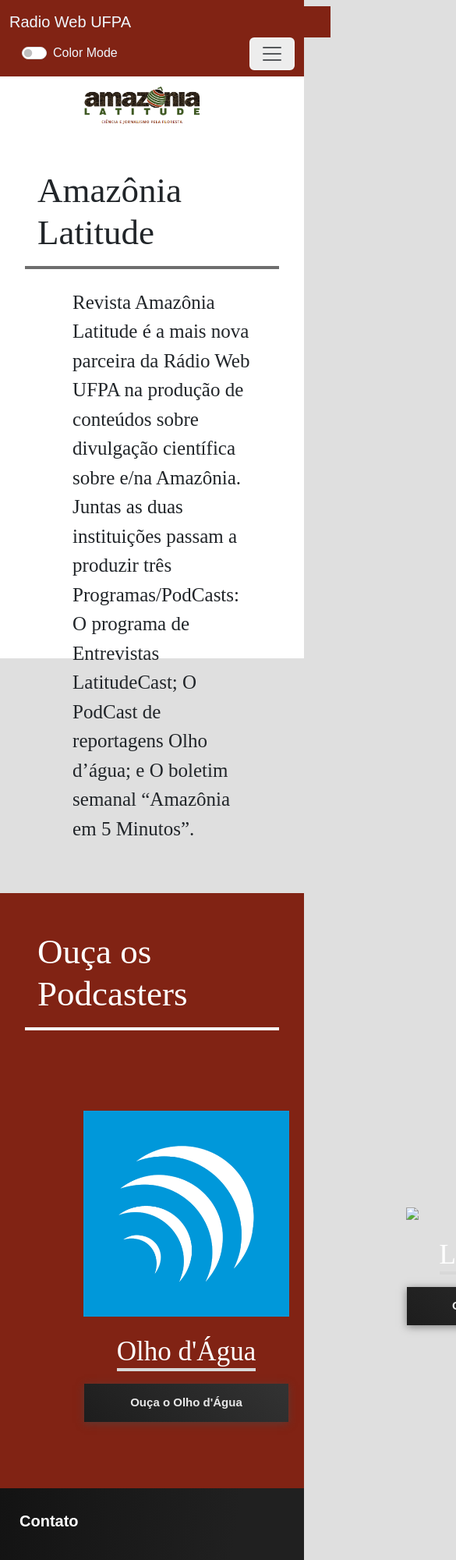
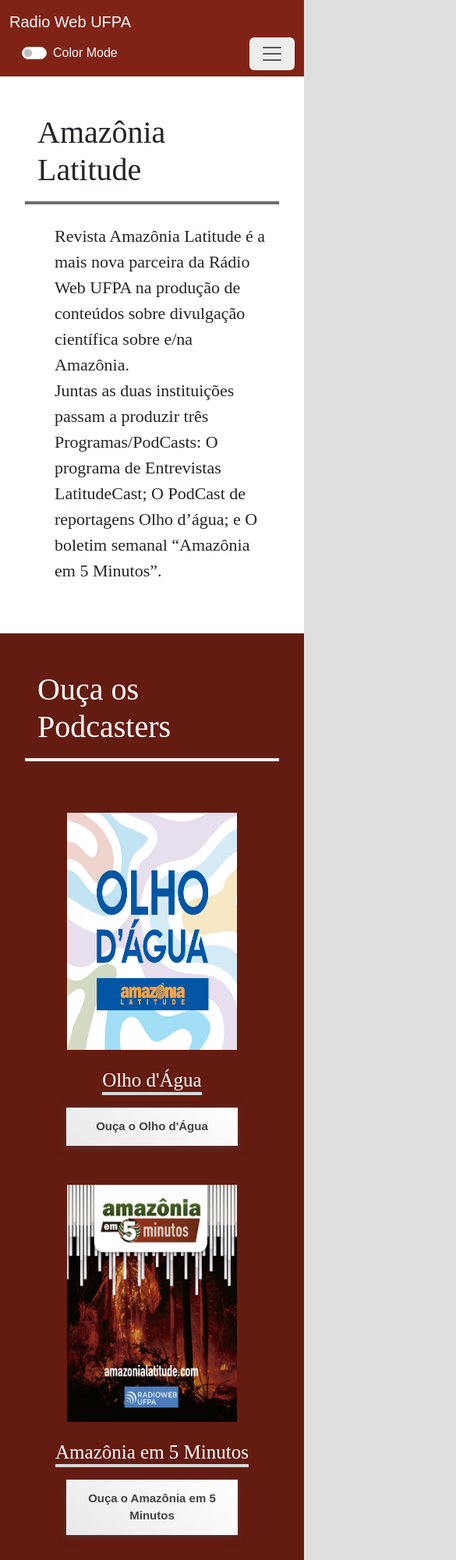
Before and after one commit to AnaCaroline1/amazonia-latitude, a plain HTML site: page amzonia_latitude/index.html in a window 390 px wide. Shown: the top 2000 px of the page at 78% size, 585 px wide, since content can reach past the window. Drawn offline with nearby package versions, Linux system fonts and the light colour scheme; files whose address does not match are found by name.

Commit message:
ver. 06.02.2025
Adicionados as fotos dos podcast, ainda sem o Latitude Cast. Também foi modificado a responsividade da página, falta apenas ajustar a parte do compartilhamento e adicionar a imagem do podcast.

```diff
--- a/amzonia_latitude/css/main.css
+++ b/amzonia_latitude/css/main.css
@@ -176,7 +176,7 @@ button.navbar-toggler {
   padding: 2em;
   margin: 0 auto;
 
-  background:#812314;
+  background:#641b10;
 }
 #podcast h1{
     font-size: 45px;
@@ -198,11 +198,12 @@ button.navbar-toggler {
     border-bottom: 4px solid #d8d8d8;
 }
 #podcast-card-content{
-  /* display: flex;
+  display: flex;
+  flex-wrap: nowrap;
   flex-direction: row;
-  justify-content: flex-start; */
-  display: grid;
-  grid-template-columns: repeat(3, 3fr);
+  justify-content: flex-start;
+  /* display: grid;
+  grid-template-columns: repeat(3, 3fr); */
 
   max-width: 100%;
 }
@@ -217,17 +218,17 @@ button.navbar-toggler {
 
   max-width: auto;
   margin: 1rem;
-  padding: 1rem;
 }
 #podcast-card img{
     width: 350px;
+    height: 320px;
     padding: .5rem;
     margin-top: 10px;
     max-width: 80%;
 }
 
 #podcast-card button{
-    background: linear-gradient(40deg, #1d1d1d, #333333);
+    background: linear-gradient(40deg, #e9e9e9, #ffffff);
     border: none;
 
     box-shadow: 0 2px 10px 0 #474747a1;
@@ -241,10 +242,128 @@ button.navbar-toggler {
     display: block;
     font-size: 15px;
     font-weight: bold;
-    color: #e7e7e7;
+    color: #424242;
     padding-block: 5px;
 
     text-decoration: none;
+}
+
+@media screen and (max-width:1080px) {
+    #podcast-card-content{
+        display: flex;
+        flex-wrap: wrap;
+        flex-direction: row;
+        justify-content: flex-start;
+        /* padding: 1rem; */
+    }
+    #podcast-card{
+        max-width: 100%;
+    }
+}
+@media screen and (max-width:900px){
+    html,
+    body {
+    height: 100vh;
+    background-color: rgb(223, 223, 223);
+    transition: 0.3s;
+    }
+    .navbar-brand {
+        margin-right: 1rem;
+        padding-right: 40%;
+    }
+    .navbar-toggler {
+        padding-left: 9%;
+        margin-left: 1rem;
+    }
+    .nav-list {
+        display: flex;
+        flex-direction: column;
+        flex-wrap: wrap;
+        gap: 22px;
+
+        list-style: none;
+
+    }
+
+    .nav-list a {
+        display: block;
+        font-size: 18px;
+        font-weight: 500;
+        color: #fff;
+        padding-block: 5px;
+    }
+    .collapse.navbar-nav>ul {
+        display: block;
+        position: absolute;
+        width: 90vw;
+        height: 50vh;
+        padding: 1rem;
+
+        flex-direction: column;
+        justify-content: flex-start;
+        align-items: space-around;
+        gap: 1em;
+        pointer-events: none;
+
+        z-index: 1000;
+    }
+    .nav-item > a {
+        text-decoration: none;
+
+        top: 1em;
+        padding-block: 10px;
+        margin: 0.5em;
+        font-size: 20px;
+    }
+    #sobre h1{
+        padding: 1rem;
+        font-size: 40px;
+        font-family:'Times New Roman', Times, serif;
+
+        border-bottom: 4px solid #6e6e6e;
+    }
+    #sobre p{
+        align-self: center;
+        /* margin-left: 1em;
+        padding:1rem; */
+        max-width: 100%;
+
+
+        font-family:'Times New Roman', Times, serif;
+        font-size: 22px;
+
+    }
+    #podcast h1{
+        font-size: 40px;
+        font-family:'Times New Roman', Times, serif;
+
+        border-bottom: 4px solid #f5f5f5;
+        color: #ffffff;
+        align-self: center;
+        padding: 1rem;
+        margin-bottom: 2rem;
+        height: 10%;
+    }
+    #podcast h2{
+
+        color: #ffffff;
+        font-size: 25px;
+        font-family:'Times New Roman', Times, serif;
+        margin: 1rem;
+        border-bottom: 4px solid #d8d8d8;
+    }
+    #podcast-card-content{
+        display: flex;
+        flex-wrap: wrap;
+        flex-direction: column;
+        justify-content: center;
+        align-items: center;
+        /* padding:1rem; */
+    }
+    #podcast-card{
+
+    max-width: 90%;
+    }
 }
 
 /* Fim do conteúdo */
--- a/amzonia_latitude/index.html
+++ b/amzonia_latitude/index.html
@@ -50,9 +50,9 @@
         </nav>
     </header>
     <main id="main">
-        <section id="amazonia-banner">
-            <img id="background-bnn" src="./img/amazonia-latitude.png" alt="Banner Amazônia Latitude">
-        </section>
+        <!-- <section id="amazonia-banner">
+            <img id="background-bnn" src="./img/image-removebg-preview.png" alt="Banner Amazônia Latitude">
+        </section> -->
         <section id="sobre" class="sobre">
             <h1>Amazônia Latitude</h1>
             <p>Revista Amazônia Latitude é a mais nova parceira da Rádio Web UFPA na produção de conteúdos sobre
@@ -64,7 +64,7 @@
             <h1>Ouça os Podcasters</h1>
                 <section id="podcast-card-content">
                     <div id="podcast-card">
-                        <img  src="./img/icon.png">
+                        <img  src="./img/Olho D'água - Amazônia Latitude.png">
                         <h2>Olho d'Água</h2>
                         <button>
                             <a href="https://www.amazonialatitude.com/category/latitude-talks/olho-dagua/">
@@ -73,17 +73,17 @@
                         </button>
                     </div>
                     <div id="podcast-card">
+                        <img  src="./img/Amazônia-em-5-Minutos-31-01-25-3X4.jpg">
+                        <h2>Amazônia em 5 Minutos</h2>
+                        <button>
+                            <a  href="https://www.amazonialatitude.com/category/latitude-talks/amazonia-five-minutes-podcast/">Ouça o Amazônia em 5 Minutos</a>
+                        </button>
+                    </div>
+                    <div id="podcast-card">
                         <img src="./img//icon.png">
                         <h2>LatitudeCast</h2>
                         <button>
                             <a href="https://www.amazonialatitude.com/tag/latitudecast/">Ouça o LatitudeCast</a>
-                        </button>
-                    </div>
-                    <div id="podcast-card">
-                        <img  src="./img/icon.png">
-                        <h2>Amazônia em 5 Minutos</h2>
-                        <button>
-                            <a  href="https://www.amazonialatitude.com/category/latitude-talks/amazonia-five-minutes-podcast/">Ouça o Amazônia em 5 Minutos</a>
                         </button>
                     </div>
             </section>
```
Also changed, not shown: amzonia_latitude/img/Amazônia-em-5-Minutos-31-01-25-3X4.jpg (added), amzonia_latitude/img/Olho D'água - Amazônia Latitude.png (added), amzonia_latitude/img/image-removebg-preview.png (added).
